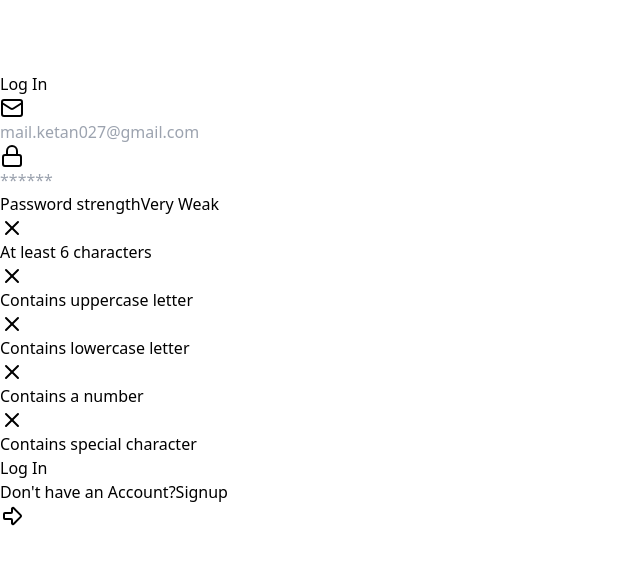
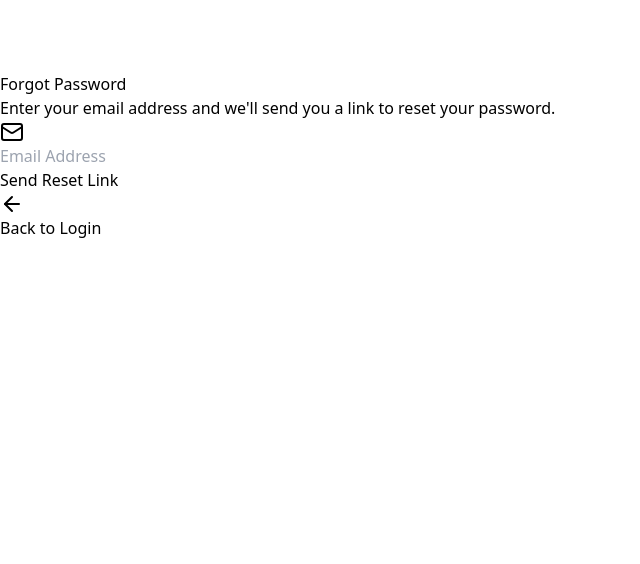
Before and after one commit to KetanPatil-dev/Email_Auth, a React (Vite) app in the folder client/: page /forgot-password in a window 1280 px wide. Before the commit this address led to /login. Shown: the top 564 px of the page, without its empty margins (0-640 px from the left). Built offline with nearby package versions, Linux system fonts and the light colour scheme; no server answers.

Commit message:
Implemented forgot-password UI and api integration

```diff
--- a/client/src/App.jsx
+++ b/client/src/App.jsx
@@ -9,6 +9,8 @@ import { useAuthStore } from "./store/useAuthStore";
 import { Loader } from "lucide-react";
 import VerifyEmail from "./pages/VerifyEmail";
 import { useEffect } from "react";
+import ForgotPassword from "./pages/ForgotPassword";
+import ResetPassword from "./pages/ResetPassword";
 
 function App() {
   const { checkAuth, user } = useAuthStore();
@@ -53,6 +55,8 @@ function App() {
           element={!user ? <LoginPage /> : <Navigate to="/" />}
         />
         <Route path="/verify-email" element={(user && !user?.isVerified)?<VerifyEmail />:<Navigate to="/" replace/>} />
+        <Route path="/forgot-password" element={!user?<ForgotPassword/>:<Navigate to="/" replace/>}/>
+        <Route path="/reset-password/:token" element={!user?<ResetPassword/>:<Navigate to="/" replace/>}/>
         <Route path="*" element={user?<HomePage/>:<Navigate to="/login"/>} />
       </Routes>
     </div>
--- /dev/null
+++ b/client/src/pages/ForgotPassword.jsx
@@ -0,0 +1,81 @@
+import React, { useState } from 'react'
+import {motion} from "framer-motion"
+import Input from '../components/Input'
+import {Mail,ArrowLeft,Loader} from "lucide-react"
+import { Link,useNavigate } from 'react-router-dom'
+import { useAuthStore } from '../store/useAuthStore'
+
+const ForgotPassword = () => {
+    const [isSubmitted,setIsSubmitted]=useState(false)
+    const{isLoading,forgotPassword}=useAuthStore()
+    const [email,setEmail]=useState("")
+    const handleSubmit= async (e)=>{
+        e.preventDefault()
+    await forgotPassword(email)
+        setIsSubmitted(true)
+
+    }
+  return (
+<div className='flex justify-center  mt-11'>
+    <motion.div
+			initial={{ opacity: 0, y: 20 }}
+			animate={{ opacity: 1, y: 0 }}
+			transition={{ duration: 0.5 }}
+			className='max-w-md w-full bg-gray-800 bg-opacity-50 backdrop-filter backdrop-blur-xl rounded-2xl shadow-xl overflow-hidden'
+		>
+			<div className='p-8'>
+				<h2 className='text-3xl font-bold mb-6 text-center bg-gradient-to-r from-orange-400 to-red-500 text-transparent bg-clip-text'>
+					Forgot Password
+				</h2>
+
+				{!isSubmitted ? (
+					<form onSubmit={handleSubmit}>
+						<p className='text-gray-300 mb-6 text-center'>
+							Enter your email address and we'll send you a link to reset your password.
+						</p>
+						<Input
+							icon={Mail}
+							type='email'
+							placeholder='Email Address'
+							value={email}
+							onChange={(e)=>setEmail(e.target.value)}
+							required
+						/>
+						<motion.button
+							whileHover={{ scale: 1.02 }}
+							whileTap={{ scale: 0.98 }}
+							className='w-full py-3 px-4 bg-gradient-to-r from-orange-500 to-pink-600 text-white font-bold rounded-lg shadow-lg hover:from-orange-600 hover:to-red-700 focus:outline-none focus:ring-2 focus:ring-green-500 focus:ring-offset-2 focus:ring-offset-gray-900 transition duration-200'
+							type='submit'
+						>
+							{isLoading ? <Loader className='size-6 animate-spin mx-auto' /> : "Send Reset Link"}
+						</motion.button>
+					</form>
+				) : (
+					<div className='text-center'>
+						<motion.div
+							initial={{ scale: 0 }}
+							animate={{ scale: 1 }}
+							transition={{ type: "spring", stiffness: 500, damping: 30 }}
+							className='w-16 h-16 bg-orange-500 rounded-full flex items-center justify-center mx-auto mb-4'
+						>
+							<Mail className='h-8 w-8 text-white' />
+						</motion.div>
+						<p className='text-gray-300 mb-6'>
+							If an account exists for {email}, you will receive a password reset link shortly.
+						</p>
+					</div>
+				)}
+			</div>
+
+			<div className='px-8 py-4 bg-gray-900 bg-opacity-50 flex justify-center'>
+				<Link to={"/login"} className='text-sm text-orange-400 hover:underline flex items-center'>
+					<ArrowLeft className='h-4 w-4 mr-2' /> Back to Login
+				</Link>
+			</div>
+		</motion.div>
+</div>
+
+  )
+}
+
+export default ForgotPassword
--- a/client/src/pages/HomePage.jsx
+++ b/client/src/pages/HomePage.jsx
@@ -1,9 +1,82 @@
-import React from 'react'
+import { motion } from "framer-motion";
+import { useAuthStore } from "../store/useAuthStore";
+import { useNavigate } from "react-router-dom";
+
 
 const HomePage = () => {
-  return (
-    <div>HomePage</div>
-  )
-}
+    const {logout,user}=useAuthStore()
+    const navigate=useNavigate()
+    const formattedDate =(date)=> new Date(date).toLocaleDateString("en-US",{
+        year:"numeric",
+        month:"long",
+        day:"numeric"
+    })
 
-export default HomePage
+
+	const handleLogout = () => {
+        logout()
+        navigate("/login")
+
+	};
+	return (
+		<motion.div
+			initial={{ opacity: 0, scale: 0.9 }}
+			animate={{ opacity: 1, scale: 1 }}
+			exit={{ opacity: 0, scale: 0.9 }}
+			transition={{ duration: 0.5 }}
+			className='max-w-md w-full mx-auto mt-10 p-8 bg-gray-900 bg-opacity-80 backdrop-filter backdrop-blur-lg rounded-xl shadow-2xl border border-gray-800'
+		>
+			<h2 className='text-3xl font-bold mb-6 text-center bg-gradient-to-r from-orange-400 to-red-600 text-transparent bg-clip-text'>
+				Dashboard
+			</h2>
+
+			<div className='space-y-6'>
+				<motion.div
+					className='p-4 bg-gray-800 bg-opacity-50 rounded-lg border border-gray-700'
+					initial={{ opacity: 0, y: 20 }}
+					animate={{ opacity: 1, y: 0 }}
+					transition={{ delay: 0.2 }}
+				>
+					<h3 className='text-xl font-semibold text-orange-400 mb-3'>Profile Information</h3>
+					<p className='text-gray-300'>Name:  {user.name} </p>
+					<p className='text-gray-300'>Email: {user.email}</p>
+				</motion.div>
+				<motion.div
+					className='p-4 bg-gray-800 bg-opacity-50 rounded-lg border border-gray-700'
+					initial={{ opacity: 0, y: 20 }}
+					animate={{ opacity: 1, y: 0 }}
+					transition={{ delay: 0.4 }}
+				>
+					<h3 className='text-xl font-semibold text-orange-400 mb-3'>Account Activity</h3>
+					<p className='text-gray-300'>
+						<span className='font-bold'>Joined: {formattedDate(user?.createdAt)} </span>
+
+					</p>
+					<p className='text-gray-300'>
+						<span className='font-bold'>Last Login: {formattedDate(user?.lastLogin)} </span>
+
+					</p>
+				</motion.div>
+			</div>
+
+			<motion.div
+				initial={{ opacity: 0, y: 20 }}
+				animate={{ opacity: 1, y: 0 }}
+				transition={{ delay: 0.6 }}
+				className='mt-4'
+			>
+				<motion.button
+					whileHover={{ scale: 1.05 }}
+					whileTap={{ scale: 0.95 }}
+					onClick={handleLogout}
+					className='w-full py-3 px-4 bg-gradient-to-r from-orange-500 to-red-600 text-white
+				font-bold rounded-lg shadow-lg hover:from-orange-600 hover:to-pink-700
+				 focus:outline-none focus:ring-2 focus:ring-orange-500 focus:ring-offset-2 focus:ring-offset-gray-900'
+				>
+					Logout
+				</motion.button>
+			</motion.div>
+		</motion.div>
+	);
+};
+export default HomePage;
--- a/client/src/pages/LoginPage.jsx
+++ b/client/src/pages/LoginPage.jsx
@@ -17,9 +17,9 @@ const LoginPage = () => {
   const handleChange = (e) => {
     setFormData({ ...formData, [e.target.name]: e.target.value });
   };
-  const handleSubmit = (e) => {
+  const handleSubmit = async(e) => {
     e.preventDefault();
-    login(formData)
+   await login(formData)
   };
   return (
    <div className="flex justify-center items-center">
@@ -36,6 +36,7 @@ const LoginPage = () => {
         <form onSubmit={handleSubmit}>
             <Input icon={Mail}  type="email" name="email" placeholder="mail.ketan027@gmail.com" value={formData.email} onChange={handleChange}/>
             <Input icon={Lock}  type="password" name="password" placeholder="******" value={formData.password} onChange={handleChange}/>
+           <Link to="/forgot-password"> <span className="mb-2 text-xs cursor-pointer text-gray-450 hover:text-sm">Forgot Password ?</span></Link>
             {error && <p className="text-red-500 font-semibold" >{error}</p>}
             <PasswordStrengthMeter password={formData.password}/>
 
--- /dev/null
+++ b/client/src/pages/ResetPassword.jsx
@@ -0,0 +1,9 @@
+import React from 'react'
+
+const ResetPassword = () => {
+  return (
+    <div>ResetPassword</div>
+  )
+}
+
+export default ResetPassword
--- a/client/src/pages/SignupPage.jsx
+++ b/client/src/pages/SignupPage.jsx
@@ -19,9 +19,9 @@ const SignupPage = () => {
   const handleChange = (e) => {
     setFormData({ ...formData, [e.target.name]: e.target.value });
   };
-  const handleSubmit = (e) => {
+  const handleSubmit =  async(e) => {
     e.preventDefault();
-    signup(formData)
+   await signup(formData)
     navigate("/verify-email")
   };
   return (
--- a/client/src/store/useAuthStore.js
+++ b/client/src/store/useAuthStore.js
@@ -50,4 +50,26 @@ export const useAuthStore = create((set) => ({
       set({ isCheckingAuth: false });
     }
   },
+  logout:async()=>{
+    try {
+        set({isLoading:true})
+         await axios.post(`${BASE_URL}/logout`)
+        set({user:null,isAuthenticated:false,isLoading:false})
+        toast.success("Logout Successful")
+    } catch (error) {
+        toast.error(error.response?.data?.message)
+    }
+  },
+  forgotPassword:async(email)=>{
+    try {
+        set({isLoading:true})
+         await axios.post(`${BASE_URL}/forgot-password`,{email})
+         set({isLoading:false})
+         toast.success("Reset Link is sent to your email")
+
+
+    } catch (error) {
+        console.log(error)
+    }
+  }
 }));
```
